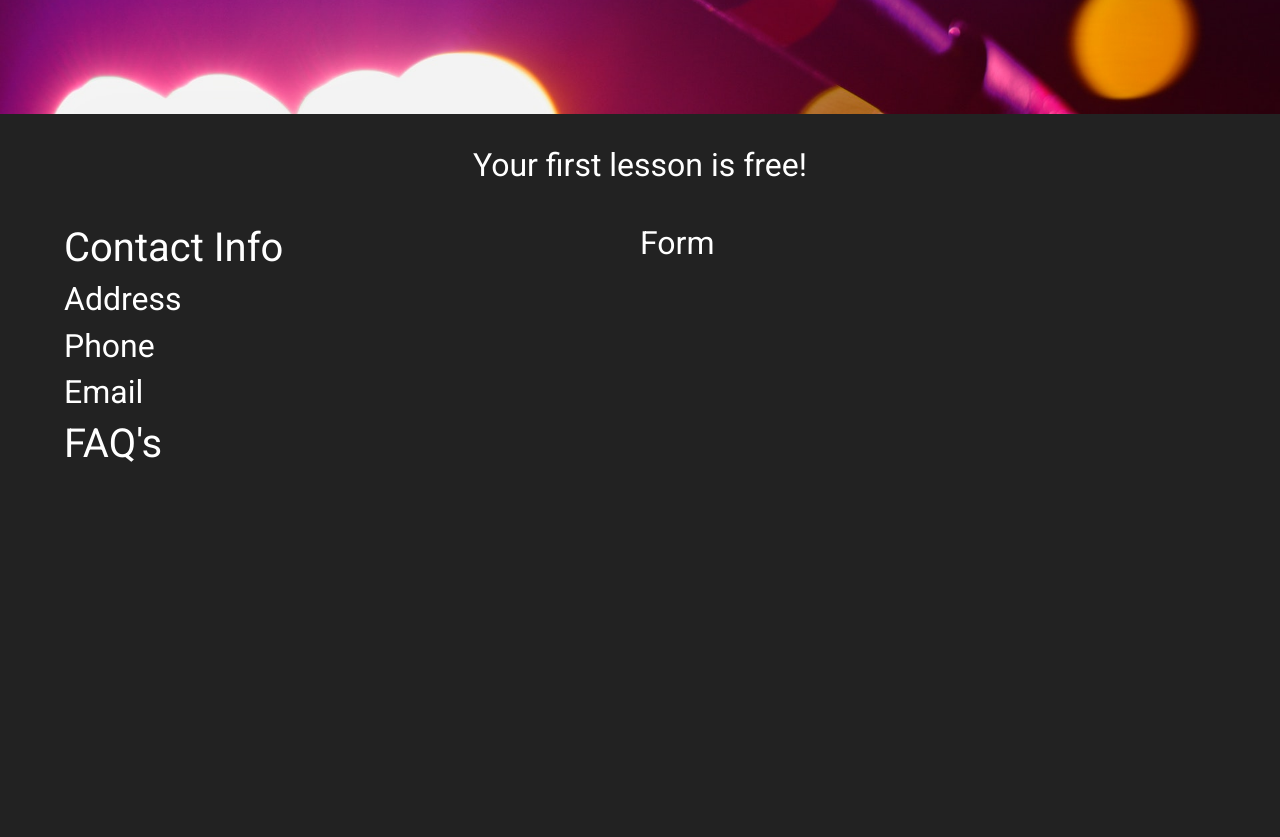
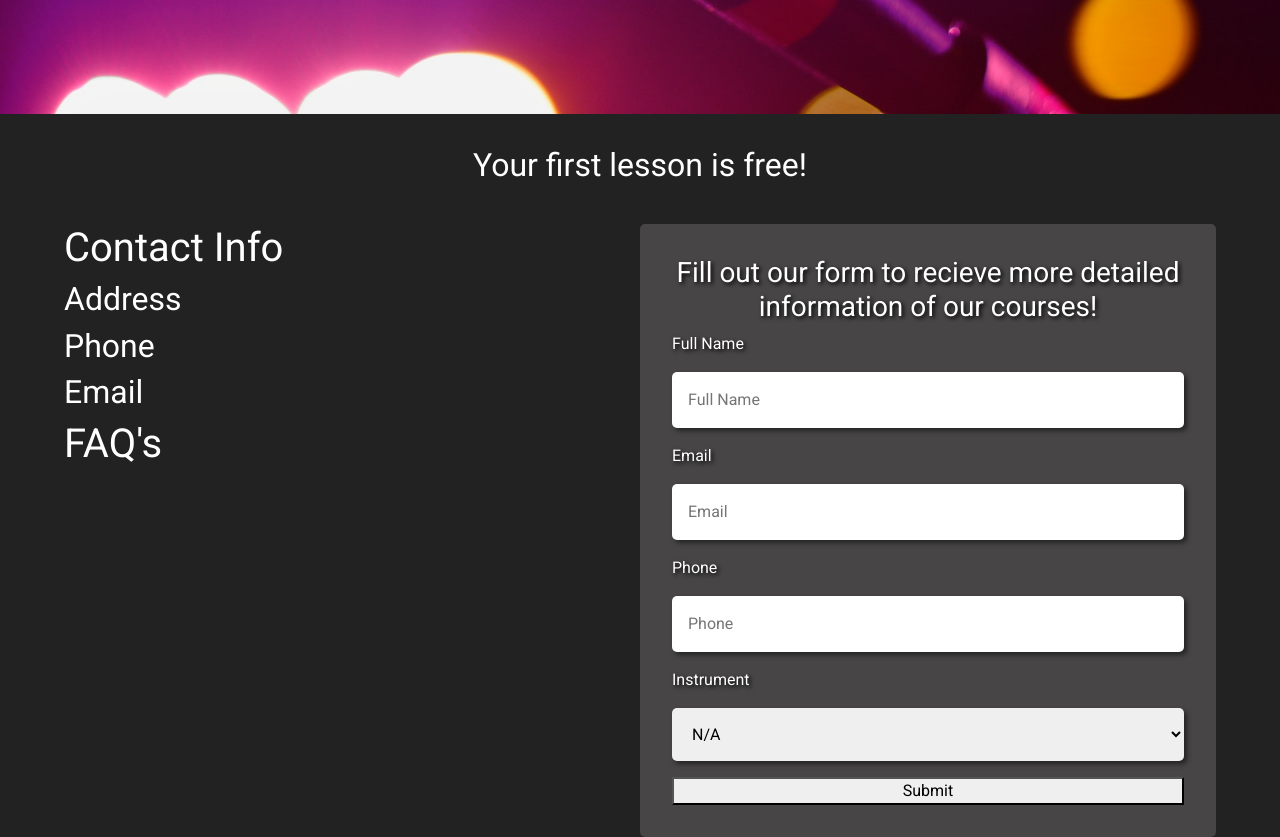
Before and after one commit to ColinJhEdwards/murphy-music-school, a React (Create React App) app: page /contactus in a window 1280 px wide. Shown: the part 386-1223 px from the top of the page. Before the commit the page ends 862 px from the top, so only its background shows below. Built offline with nearby package versions, Linux system fonts and the light colour scheme; a web font is replaced by a local one.

Commit message:
created form for contact page and styled

```diff
--- a/src/components/AboutUs.js
+++ b/src/components/AboutUs.js
@@ -81,25 +81,27 @@ const StyledUs = styled(motion.div)`
   margin-top: 2rem;
   position: relative;
   .wall {
-    background: #5f6366;
+    background: #3e3e3f;
     position: absolute;
     top: 0;
     transform: translate(60px, 120px);
     width: 100%;
     height: 100%;
     z-index: -1;
+    border-radius: 5px;
   }
   .text {
     width: 50%;
 
     h1 {
       font-size: 6rem;
-      text-shadow: 1px 5px 10px black;
+      text-shadow: 3px 3px 10px black;
+      color: #f55673;
     }
     p {
       margin: 2rem 0rem;
       font-size: 1.3rem;
-      text-shadow: 1px 5px 10px black;
+      text-shadow: 3px 3px 10px black;
     }
   }
   .image {
--- a/src/components/CourseCard.js
+++ b/src/components/CourseCard.js
@@ -15,7 +15,7 @@ const CourseCard = ({ img, title, description, id }) => {
       initial="hidden"
       ref={element}
     >
-      <StyledCard>
+      <StyledCard variants={fade}>
         <h2>{title}</h2>
 
         <img src={img} alt={title} />
@@ -83,7 +83,7 @@ const StyledCard = styled(motion.div)`
     color: white;
     transition: all ease 0.5s;
     &:hover {
-      background: #04395f;
+      background: #0400d4;
     }
   }
   @media (max-width: 1300px) {
--- a/src/components/Form.js
+++ b/src/components/Form.js
@@ -5,11 +5,58 @@ import { motion } from "framer-motion";
 const ContactForm = () => {
   return (
     <StyledForm>
-      <h2>Form</h2>
+      <h3>
+        Fill out our form to recieve more detailed information of our courses!
+      </h3>
+      <form>
+        <label htmlFor="fullName">Full Name</label>
+        <input type="text" id="FullName" placeholder="Full Name" required />
+        <label htmlFor="email">Email</label>
+        <input type="email" id="email" placeholder="Email" required />
+        <label htmlFor="Phone">Phone</label>
+        <input type="text" id="Phone" placeholder="Phone" required />
+        <label htmlFor="instrument">Instrument</label>
+        <select name="instrument" id="instrument">
+          <option value="na">N/A</option>
+          <option value="piano">Piano</option>
+          <option value="guitar">Guitar</option>
+          <option value="bass">Bass</option>
+          <option value="drums">Drums</option>
+          <option value="brass">Brass</option>
+          <option value="voice">Voice</option>
+          <option value="choir">Choir</option>
+          <option value="band">Band</option>
+          <option value="orchestra">Orchestra</option>
+        </select>
+        <button>Submit</button>
+      </form>
     </StyledForm>
   );
 };
 
-const StyledForm = styled(motion.div)``;
+const StyledForm = styled(motion.div)`
+  background: #474545;
+  border-radius: 5px;
+  padding: 2rem;
+  h3 {
+    text-align: center;
+    text-shadow: 2px 2px 4px black;
+  }
+  form {
+    display: flex;
+    flex-direction: column;
+    label {
+      text-shadow: 2px 2px 4px black;
+    }
+    input,
+    select {
+      padding: 1rem;
+      border-radius: 5px;
+      margin: 1rem 0rem;
+      box-shadow: 3px 3px 5px rgba(0, 0, 0, 0.5);
+      border: none;
+    }
+  }
+`;
 
 export default ContactForm;
--- a/src/components/ImageSlides.js
+++ b/src/components/ImageSlides.js
@@ -52,7 +52,7 @@ const StyledCar = styled(motion.div)`
   margin: auto;
   h3,
   p {
-    padding: 5rem 0rem;
+    padding: 3rem 0rem;
     width: 40%;
     border: solid 3px white;
     margin: auto;
--- a/src/data/teacherData.js
+++ b/src/data/teacherData.js
@@ -24,9 +24,9 @@ export const Teachers = () => {
       id: 2,
       name: "Nick Nordstrom",
       description1:
-        "Nick, a retired lumberjack, found his passion for the bass at a late age but put the entirety of his effort into mastering the instrument. His bass is even made of wood as an homage to his past life.",
+        "Nick, after owning his own lumberjack company, found his passion for the bass at a late age but put the entirety of his effort into mastering the instrument. His bass is even made of wood as an homage to his past life.",
       description2:
-        "After two years of practicing Nick explained to his friends and family that he will be embarking on a retreat into nature for the next five years where he will do nothing but practice bass. Upon his return Nick was capable of what most bass players would claim to be impossible and could playing the grooviest of base lines. He was later recruited into the famous band Tegratree and now teaches alongside his fellow band members.",
+        "After two years of practicing Nick explained to his friends and family that he would embark on a retreat into nature for the next five years where he will do nothing but practice bass. Upon his return Nick was capable of what most bass players would claim to be impossible and could play the grooviest of base lines. He was later recruited into the famous band Tegratree and now teaches alongside his fellow band members.",
       image: nick,
       instrument: "Bass",
       hobbies: "Motorcycles, Videography",
```
